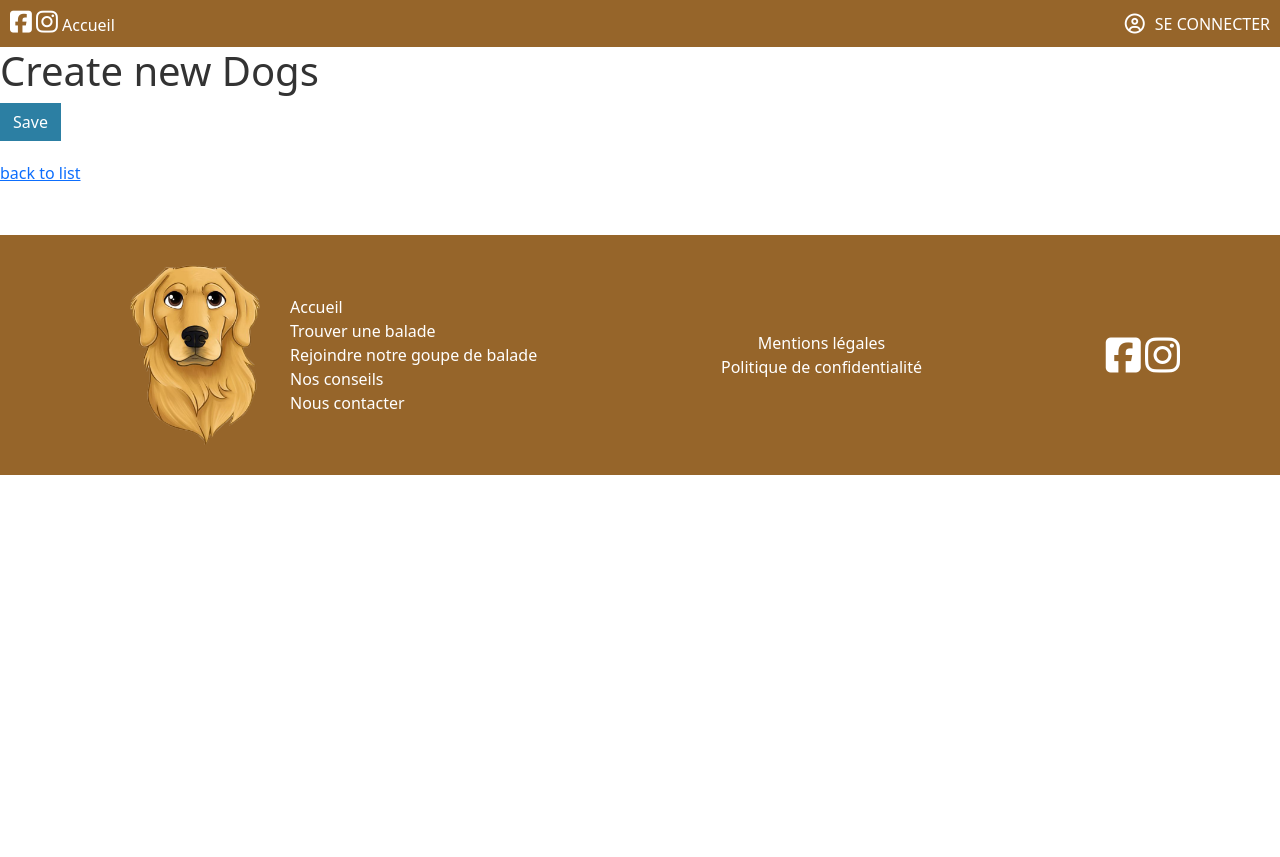
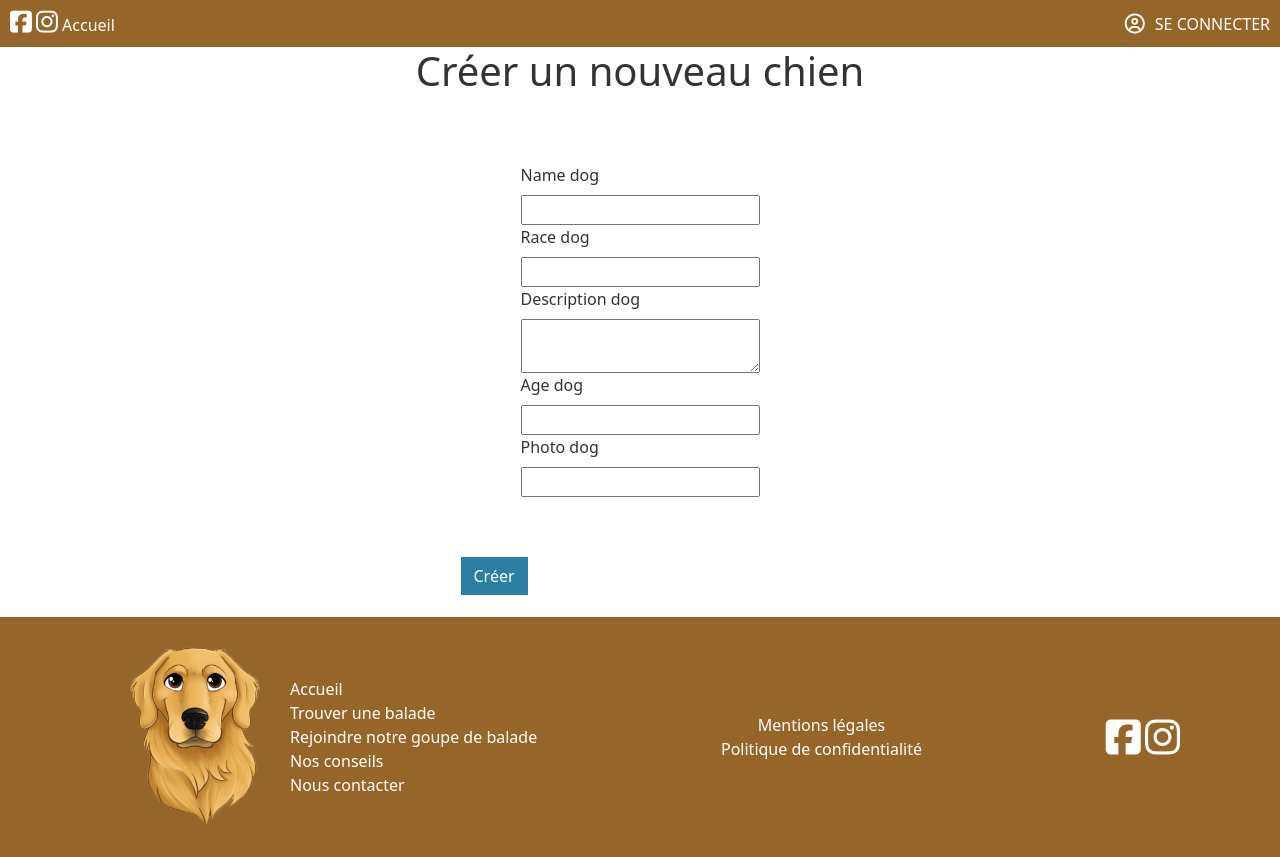
Before and after one commit to Pauline-Lemarchand/baladepourchien.fr, a Symfony app: template templates/dogs/new.html.twig in a window 1280 px wide. Before the commit the page ends 475 px from the top, so only its background shows below. Run offline with Twig, Linux system fonts and the light colour scheme; the template is opened without the code that fills it, so the values that code supplies are empty; form fields are guessed from the names that the template uses; some libraries are stand-ins or nearby versions.

Commit message:
ajouter un chien / details btn

```diff
--- a/templates/dogs/new.html.twig
+++ b/templates/dogs/new.html.twig
@@ -1,11 +1,36 @@
 {% extends 'base.html.twig' %}
 
-{% block title %}New Dogs{% endblock %}
+{% block title %}Nouveau chien{% endblock %}
 
 {% block body %}
-    <h1>Create new Dogs</h1>
 
-    {{ include('dogs/_form.html.twig') }}
 
-    <a href="{{ path('app_dogs_index') }}">back to list</a>
+<div class="block-edit">
+
+     <h1>Créer un nouveau chien</h1>
+
+ {{ form_start(form, {'attr': {'class': 'formulaire'}}) }}
+ <div class="block_edit_user">
+
+
+ {{ form_label(form.nameDog) }}
+  {{ form_widget(form.nameDog,{'attr': {'class': 'input'}}) }}
+
+ {{ form_label(form.raceDog) }}
+  {{ form_widget(form.raceDog,{'attr': {'class': 'input'}}) }}
+  {{ form_label(form.descriptionDog) }}
+  {{ form_widget(form.descriptionDog,{'attr': {'class': 'input'}}) }}
+
+{{ form_label(form.ageDog) }}
+  {{ form_widget(form.ageDog,{'attr': {'class': 'input'}}) }}
+{{ form_label(form.photoDog) }}
+  {{ form_widget(form.photoDog,{'attr': {'class': 'input'}}) }}
+
+
+  </div>
+
+ <button class="btn">{{ button_label|default('Créer') }}</button>
+ {{ form_end(form, {'attr': {'class': 'formulaire'}}) }}
+
+</div>
 {% endblock %}
--- a/templates/main/index.html.twig
+++ b/templates/main/index.html.twig
@@ -161,7 +161,7 @@ var marker = L.marker([{{ balade.latBalade }}, {{ balade.lngBalade }}]).addTo(ma
 						<h5 class="card-title">{{ conseil.titleConseil }}</h5>
 						<img src="{{ asset('uploads/photoConseil/' ~ conseil.photoConseil ) }}" width="100">
 						<p class="card-text">{{ conseil.textConseil }}</p>
-						<a href="#" class="btn-tousgroupes">Voir plus</a>
+						<a href="{{ path('app_conseils_show', {'id': conseil.id}) }}" class="btn-tousgroupes">Voir plus</a>
 					</div>
 
 				</div>
--- a/templates/users/show.html.twig
+++ b/templates/users/show.html.twig
@@ -56,7 +56,7 @@
 		<div class="info_utilisateurs2">
 
 			<h2>Mon/mes chien(s)</h2>
-
+	<a class="btn-dm" href="{{path('app_dogs_new')}}">Ajouter un chien </a>
 			<div class="info_chien">
 
 					{% for dog in user.dog %}
```
